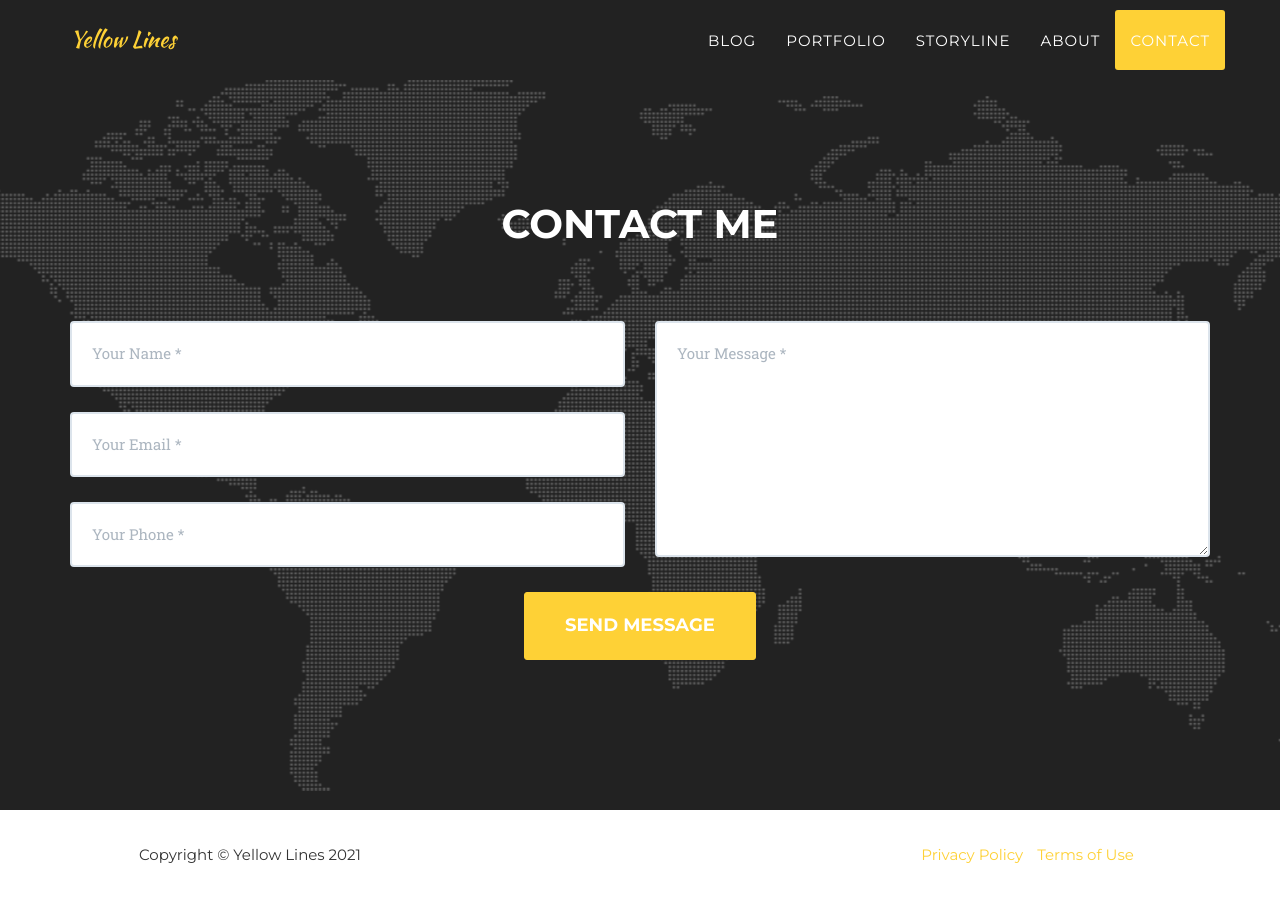
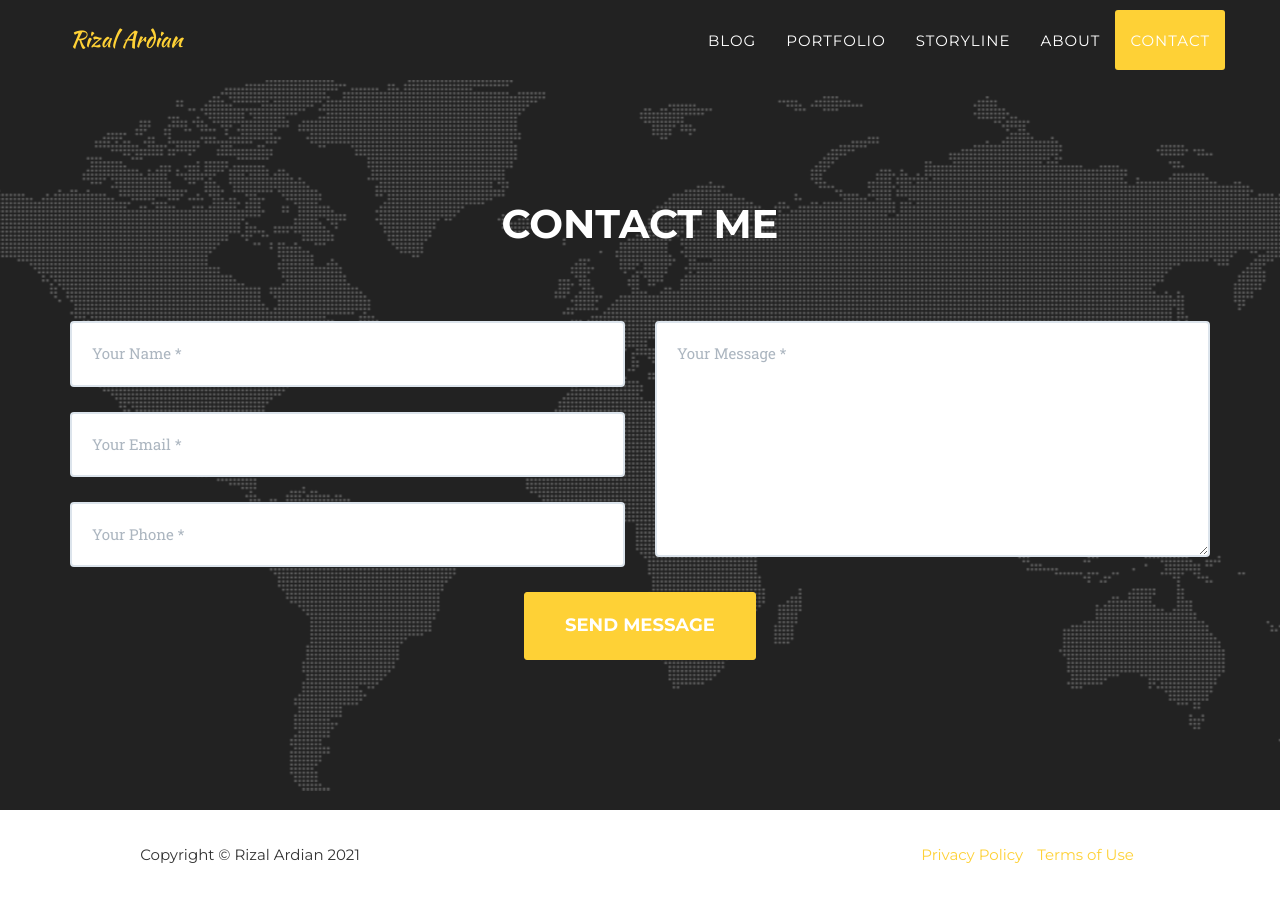
Before and after one commit to rizalex/rizalex.github.io.bak, a Jekyll site: the page built from index.html, in a window 1280 px wide and 900 px high, scrolled down 3920 px. Built offline with Jekyll 4.4.1, drawn with Linux system fonts in a browser that asks for light colours; some web fonts are replaced.

Commit message:
update _config.yml Nov21

```diff
--- a/_config.yml
+++ b/_config.yml
@@ -2,7 +2,7 @@ url: https://rizalex.github.io
 #baseurl: ''
 
 # Site settings
-title: Yellow Lines
+title: Rizal Ardian
 email: rizal.ex@gmail.com
 description: "Personal website profile & blogging from Syafrizal S. Ardiansyah, random thought about anything from his brain. Cheers!"
 
```
Also changed, not shown: 1 other file.
